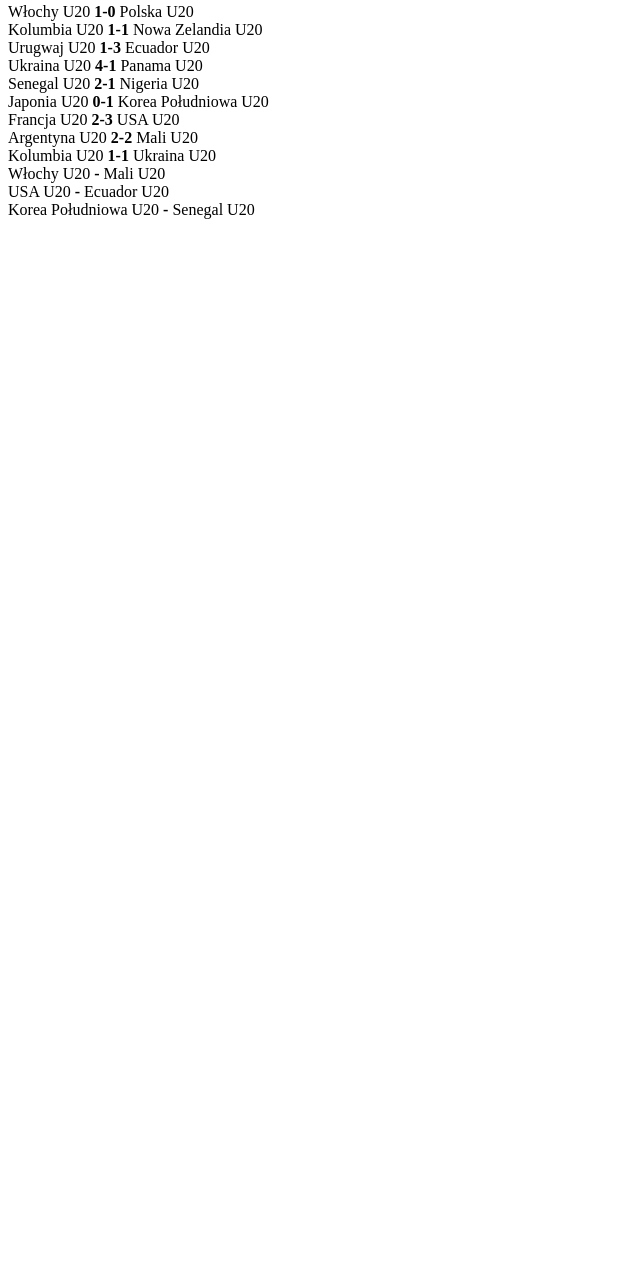
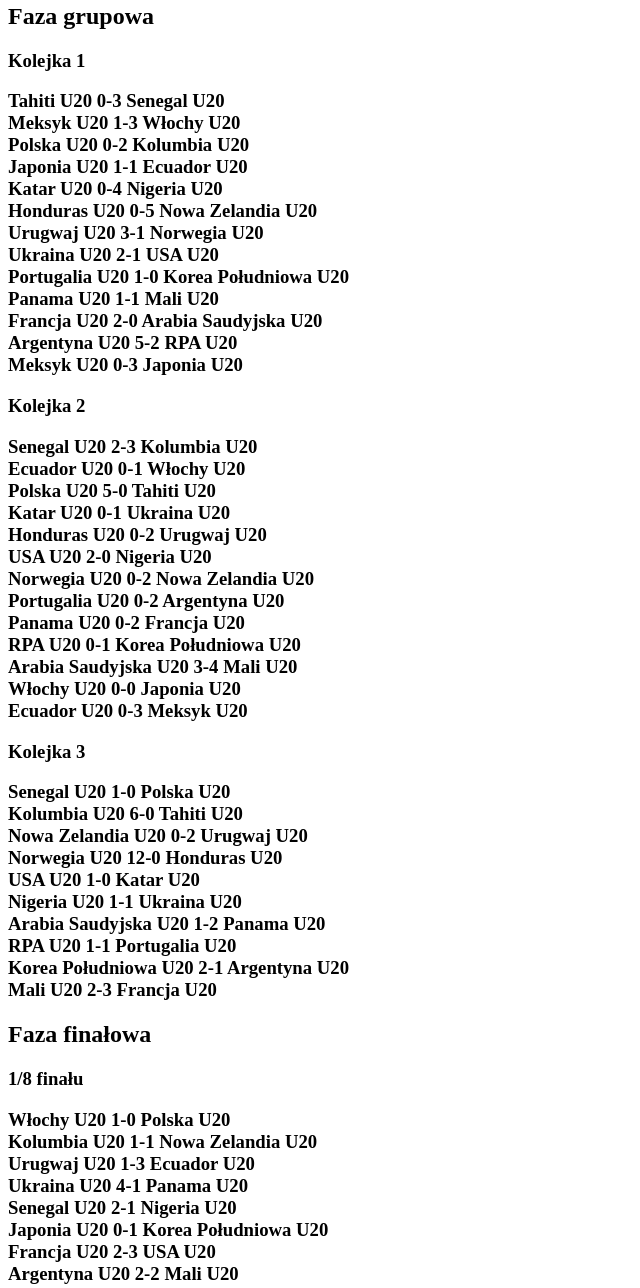
Before and after one commit to MrLord9000/Kompo2019, a plain HTML site: page Workspace/Footlendar/src/resources/index.html in a window 1280 px wide. Shown: the part 64-1352 px from the top of the page, without its empty margins (0-640 px from the left). Before the commit the page ends 800 px from the top, so only its background shows below. Drawn offline with Linux system fonts and the light colour scheme.

Commit message:
Filled test site with all matches

```diff
--- a/Workspace/Footlendar/src/resources/index.html
+++ b/Workspace/Footlendar/src/resources/index.html
@@ -9,6 +9,120 @@
 	<div id="container">
 		<h2>Mecze</h2>
 		<div id="mecze">
+			<h2>Faza grupowa <h2>
+			<h3>Kolejka 1<h3>
+			<div class="mecz">
+				Tahiti U20 <b>0-3</b> Senegal U20
+			</div>
+			<div class="mecz">
+				Meksyk U20 <b>1-3</b> Włochy U20
+			</div>
+			<div class="mecz">
+				Polska U20 <b>0-2</b> Kolumbia U20
+			</div>
+			<div class="mecz">
+				Japonia U20 <b>1-1</b> Ecuador U20
+			</div>
+			<div class="mecz">
+				Katar U20 <b>0-4</b> Nigeria U20
+			</div>
+			<div class="mecz">
+				Honduras U20 <b>0-5</b> Nowa Zelandia U20
+			</div>
+			<div class="mecz">
+				Urugwaj U20 <b>3-1</b> Norwegia U20
+			</div>
+			<div class="mecz">
+				Ukraina U20 <b>2-1</b> USA U20
+			</div>
+			<div class="mecz">
+				Portugalia U20 <b>1-0</b> Korea Południowa U20
+			</div>
+			<div class="mecz">
+				Panama U20 <b>1-1</b> Mali U20
+			</div>
+			<div class="mecz">
+				Francja U20 <b>2-0</b> Arabia Saudyjska U20
+			</div>
+			<div class="mecz">
+				Argentyna U20 <b>5-2</b> RPA U20
+			</div>
+			<div class="mecz">
+				Meksyk U20 <b>0-3</b> Japonia U20
+			</div>
+			<h3>Kolejka 2<h3>
+			<div class="mecz">
+				Senegal U20 <b>2-3</b> Kolumbia U20
+			</div>
+			<div class="mecz">
+				Ecuador U20 <b>0-1</b> Włochy U20
+			</div>
+			<div class="mecz">
+				Polska U20 <b>5-0</b> Tahiti U20
+			</div>
+			<div class="mecz">
+				Katar U20 <b>0-1</b> Ukraina U20
+			</div>
+			<div class="mecz">
+				Honduras U20 <b>0-2</b> Urugwaj U20
+			</div>
+			<div class="mecz">
+				USA U20 <b>2-0</b> Nigeria U20
+			</div>
+			<div class="mecz">
+				Norwegia U20 <b>0-2</b> Nowa Zelandia U20
+			</div>
+			<div class="mecz">
+				Portugalia U20 <b>0-2</b> Argentyna U20
+			</div>
+			<div class="mecz">
+				Panama U20 <b>0-2</b> Francja U20
+			</div>
+			<div class="mecz">
+				RPA U20 <b>0-1</b> Korea Południowa U20
+			</div>
+			<div class="mecz">
+				Arabia Saudyjska U20 <b>3-4</b> Mali U20
+			</div>
+			<div class="mecz">
+				Włochy U20 <b>0-0</b> Japonia U20
+			</div>
+			<div class="mecz">
+				Ecuador U20 <b>0-3</b> Meksyk U20
+			</div>
+			<h3>Kolejka 3<h3>
+			<div class="mecz">
+				Senegal U20 <b>1-0</b> Polska U20
+			</div>
+			<div class="mecz">
+				Kolumbia U20 <b>6-0</b> Tahiti U20
+			</div>
+			<div class="mecz">
+				Nowa Zelandia U20 <b>0-2</b> Urugwaj U20
+			</div>
+			<div class="mecz">
+				Norwegia U20 <b>12-0</b> Honduras U20
+			</div>
+			<div class="mecz">
+				USA U20 <b>1-0</b> Katar U20
+			</div>
+			<div class="mecz">
+				Nigeria U20 <b>1-1</b> Ukraina U20
+			</div>
+			<div class="mecz">
+				Arabia Saudyjska U20 <b>1-2</b> Panama U20
+			</div>
+			<div class="mecz">
+				RPA U20 <b>1-1</b> Portugalia U20
+			</div>
+			<div class="mecz">
+				Korea Południowa U20 <b>2-1</b> Argentyna U20
+			</div>
+			<div class="mecz">
+				Mali U20 <b>2-3</b> Francja U20
+			</div>
+			<h2>Faza finałowa<h2>
+			<h3>1/8 finału<h3>
 			<div class="mecz">
 				Włochy U20 <b>1-0</b> Polska U20
 			</div>
@@ -33,11 +147,12 @@
 			<div class="mecz">
 				Argentyna U20 <b>2-2</b> Mali U20
 			</div>
+			<h3>1/4 finału<h3>
 			<div class="mecz">
 				Kolumbia U20 <b>1-1</b> Ukraina U20
 			</div>
 			<div class="mecz">
-				Włochy U20 <b>-</b> Mali U20
+				Włochy U20 <b>4-2</b> Mali U20
 			</div>
 			<div class="mecz">
 				USA U20 <b>-</b> Ecuador U20
@@ -45,7 +160,6 @@
 			<div class="mecz">
 				Korea Południowa U20 <b>-</b> Senegal U20
 			</div>
-
 		</div>
 	</div>
 </body>
```
